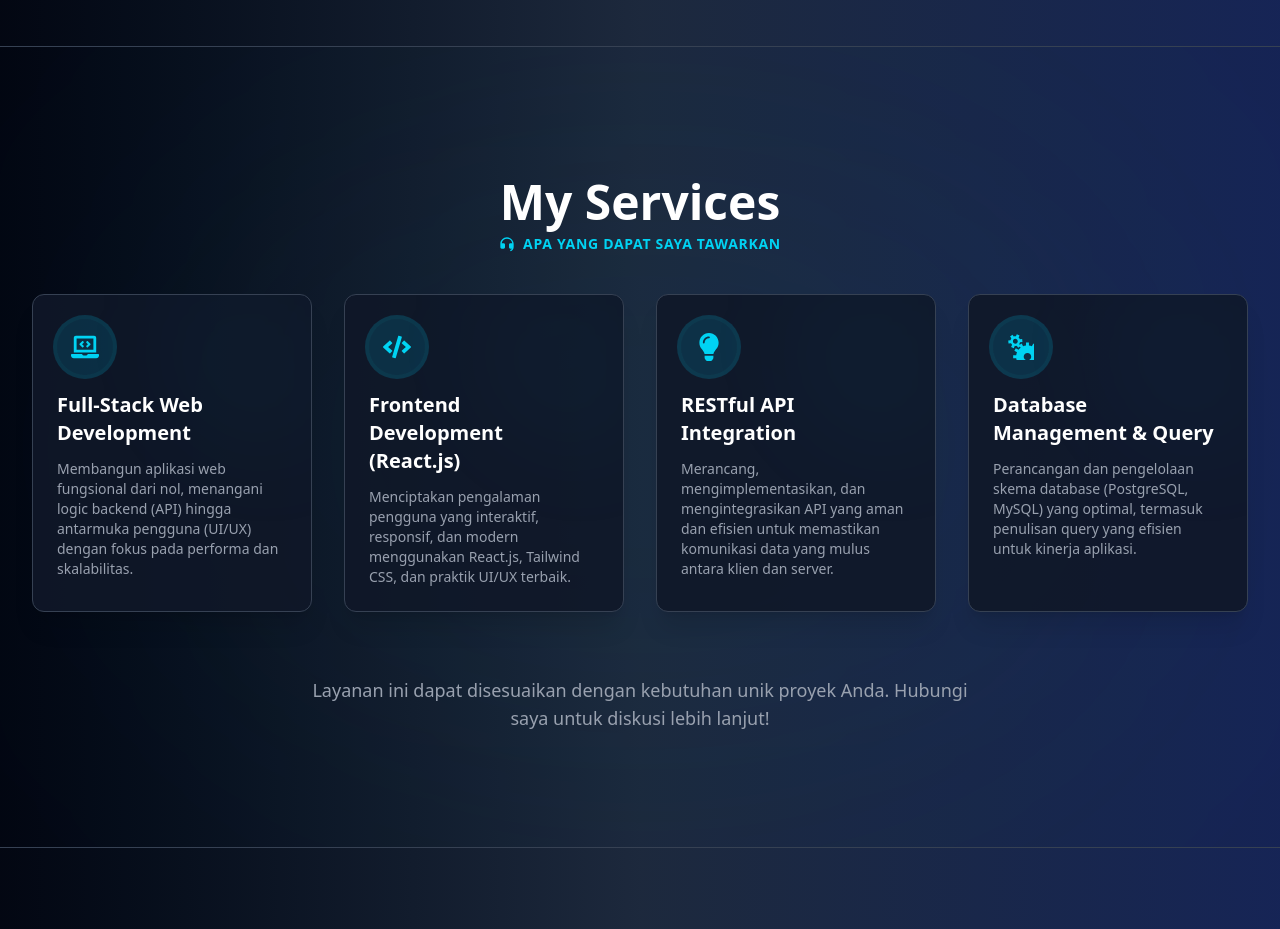
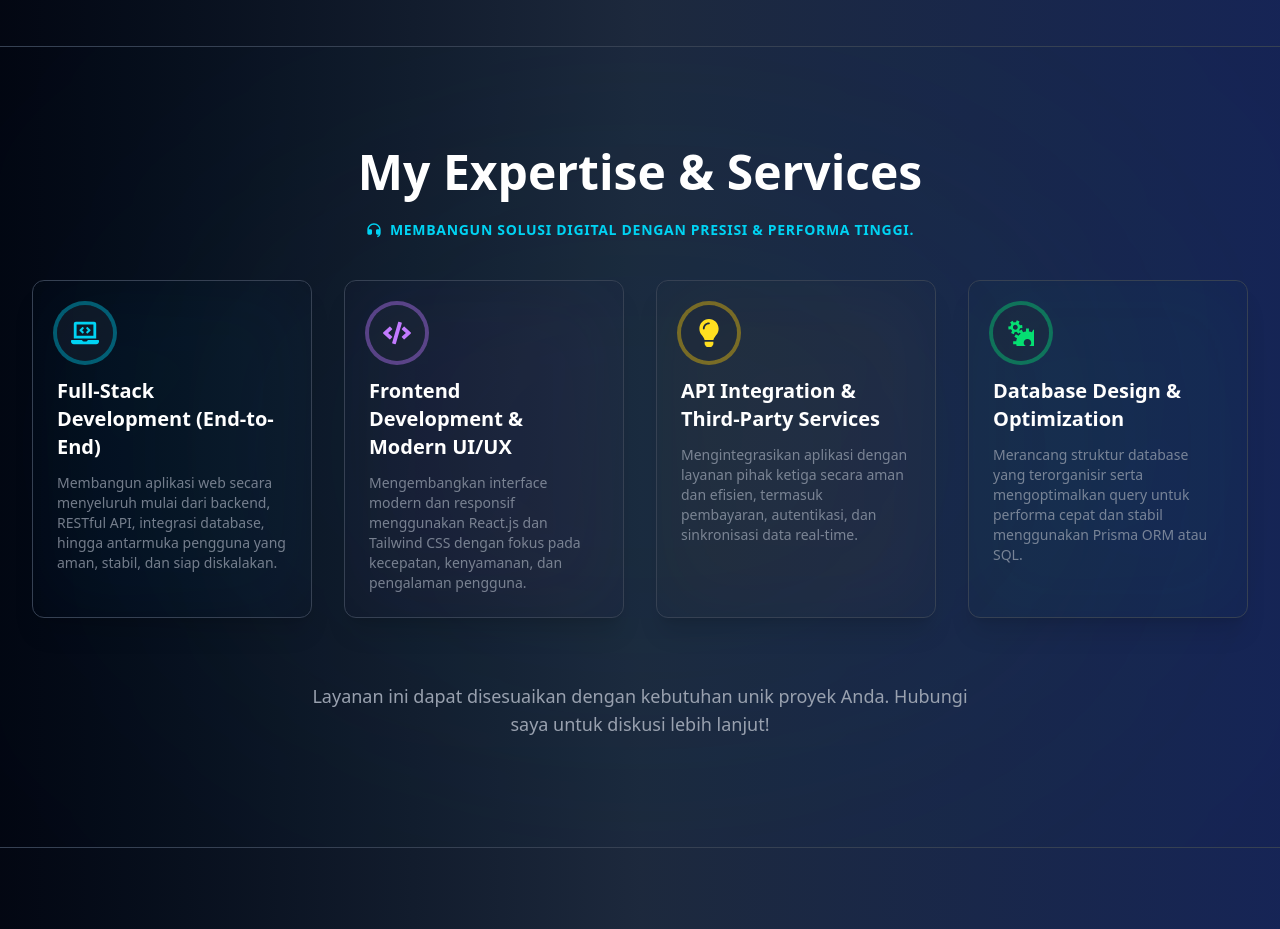
Before and after one commit to Bagusdpa4/Portofolio, a React (Vite) app: page / in a window 1280 px wide. Shown: the part 1560-2489 px from the top of the page. Built offline with nearby package versions, Linux system fonts and the light colour scheme.

Commit message:
Add Section Services Homepages

```diff
--- a/src/assets/components/home/ServiceSection.jsx
+++ b/src/assets/components/home/ServiceSection.jsx
@@ -5,20 +5,51 @@ import { GiGears } from "react-icons/gi";
 import { RiCustomerServiceFill } from "react-icons/ri";
 
 // Komponen Item Layanan
-const ServiceItem = ({ icon: Icon, title, description, variants }) => (
+const ServiceItem = ({
+  icon: Icon,
+  title,
+  description,
+  color,
+  ring,
+  iconColor,
+  variants,
+}) => (
   <motion.div
-    className="relative flex h-full flex-col items-start overflow-hidden rounded-xl border border-gray-700 bg-gray-900/90 p-6 text-left shadow-xl transition-all duration-500 hover:border-cyan-500 hover:bg-gray-800/90 hover:shadow-cyan-900/50"
+    className={`relative flex h-full flex-col items-start overflow-hidden rounded-xl border border-gray-700 bg-gray-900/80 p-6 text-left shadow-xl transition-all duration-500 hover:scale-[1.03] hover:shadow-2xl`}
+    style={{
+      background: `linear-gradient(135deg, var(--tw-gradient-stops))`,
+    }}
     variants={variants}
-    whileHover={{ y: -8, transition: { duration: 0.3 } }}
+    whileHover={{ y: -8, transition: { duration: 0.35 } }}
   >
-    {/* Decorative element */}
-    <div className="absolute right-0 top-0 h-1/2 w-1/2 rounded-bl-full bg-cyan-500/10 opacity-50 blur-3xl filter transition-opacity duration-500 group-hover:opacity-70"></div>
+    {/* Glow Background Moving */}
+    <motion.div
+      className={`absolute inset-0 bg-gradient-to-br ${color} opacity-20 blur-2xl`}
+      animate={{ scale: [1, 1.2, 1], opacity: [0.18, 0.25, 0.18] }}
+      transition={{ duration: 6, repeat: Infinity, ease: "easeInOut" }}
+    />
 
-    <div className="relative z-10 mb-4 flex h-14 w-14 items-center justify-center rounded-full bg-cyan-600/20 ring-4 ring-cyan-500/20">
-      <Icon className="h-7 w-7 text-cyan-400" />
+    {/* Icon */}
+    <div
+      className={`relative z-10 mb-4 flex h-14 w-14 items-center justify-center rounded-full bg-gray-800/40 ${ring} ring-4 transition-all duration-300`}
+    >
+      <motion.div whileHover={{ scale: 1.15 }} className={iconColor}>
+        <Icon className="h-7 w-7" />
+      </motion.div>
     </div>
+
+    {/* Title */}
     <h4 className="relative z-10 mb-3 text-xl font-bold text-white">{title}</h4>
-    <p className="relative z-10 text-sm text-gray-400">{description}</p>
+
+    {/* Description */}
+    <motion.p
+      className="relative z-10 text-sm text-gray-400"
+      whileHover={{ opacity: 1 }}
+      initial={{ opacity: 0.75 }}
+      transition={{ duration: 0.3 }}
+    >
+      {description}
+    </motion.p>
   </motion.div>
 );
 
@@ -26,27 +57,39 @@ const ServiceItem = ({ icon: Icon, title, description, variants }) => (
 const services = [
   {
     icon: FaLaptopCode,
-    title: "Full-Stack Web Development",
+    title: "Full-Stack Development (End-to-End)",
+    color: "from-cyan-500/20 to-blue-500/20",
+    ring: "ring-cyan-400/40",
+    iconColor: "text-cyan-400",
     description:
-      "Membangun aplikasi web fungsional dari nol, menangani logic backend (API) hingga antarmuka pengguna (UI/UX) dengan fokus pada performa dan skalabilitas.",
+      "Membangun aplikasi web secara menyeluruh mulai dari backend, RESTful API, integrasi database, hingga antarmuka pengguna yang aman, stabil, dan siap diskalakan.",
   },
   {
     icon: FaCode,
-    title: "Frontend Development (React.js)",
+    title: "Frontend Development & Modern UI/UX",
+    color: "from-purple-500/20 to-pink-500/20",
+    ring: "ring-purple-400/40",
+    iconColor: "text-purple-400",
     description:
-      "Menciptakan pengalaman pengguna yang interaktif, responsif, dan modern menggunakan React.js, Tailwind CSS, dan praktik UI/UX terbaik.",
+      "Mengembangkan interface modern dan responsif menggunakan React.js dan Tailwind CSS dengan fokus pada kecepatan, kenyamanan, dan pengalaman pengguna.",
   },
   {
     icon: FaLightbulb,
-    title: "RESTful API Integration",
+    title: "API Integration & Third-Party Services",
+    color: "from-yellow-500/20 to-orange-500/20",
+    ring: "ring-yellow-400/40",
+    iconColor: "text-yellow-300",
     description:
-      "Merancang, mengimplementasikan, dan mengintegrasikan API yang aman dan efisien untuk memastikan komunikasi data yang mulus antara klien dan server.",
+      "Mengintegrasikan aplikasi dengan layanan pihak ketiga secara aman dan efisien, termasuk pembayaran, autentikasi, dan sinkronisasi data real-time.",
   },
   {
     icon: GiGears,
-    title: "Database Management & Query",
+    title: "Database Design & Optimization",
+    color: "from-green-500/20 to-emerald-500/20",
+    ring: "ring-green-400/40",
+    iconColor: "text-green-400",
     description:
-      "Perancangan dan pengelolaan skema database (PostgreSQL, MySQL) yang optimal, termasuk penulisan query yang efisien untuk kinerja aplikasi.",
+      "Merancang struktur database yang terorganisir serta mengoptimalkan query untuk performa cepat dan stabil menggunakan Prisma ORM atau SQL.",
   },
 ];
 
@@ -103,7 +146,7 @@ export const ServiceSection = ({ SectionComponent }) => {
       {/* Decorative Blur */}
       <div className="pointer-events-none absolute left-1/2 top-1/2 h-3/4 w-3/4 -translate-x-1/2 -translate-y-1/2 rounded-full bg-cyan-900/10 blur-[150px]"></div>
 
-      <div className="relative z-10 w-full max-w-7xl pt-0 lg:pt-10">
+      <div className="relative z-10 w-full max-w-7xl">
         <motion.div
           className="mb-10 text-center"
           variants={sectionHeaderVariants}
@@ -111,12 +154,12 @@ export const ServiceSection = ({ SectionComponent }) => {
           whileInView="visible"
           viewport={{ once: true, amount: 0.3 }}
         >
-          <h2 className="mb-2 text-4xl font-extrabold text-white sm:text-5xl">
-            My Services
+          <h2 className="mb-2 py-4 text-4xl font-extrabold text-white sm:text-5xl">
+            My Expertise & Services
           </h2>
           <p className="flex items-center justify-center text-xs font-semibold uppercase tracking-wider text-cyan-400 sm:text-sm">
-            <RiCustomerServiceFill className="mr-1 h-4 w-4 lg:mr-2" /> Apa yang dapat saya
-            tawarkan
+            <RiCustomerServiceFill className="mr-1 hidden h-4 w-4 lg:mr-2 lg:flex" />
+            Membangun Solusi Digital dengan Presisi & Performa Tinggi.
           </p>
         </motion.div>
 
```
